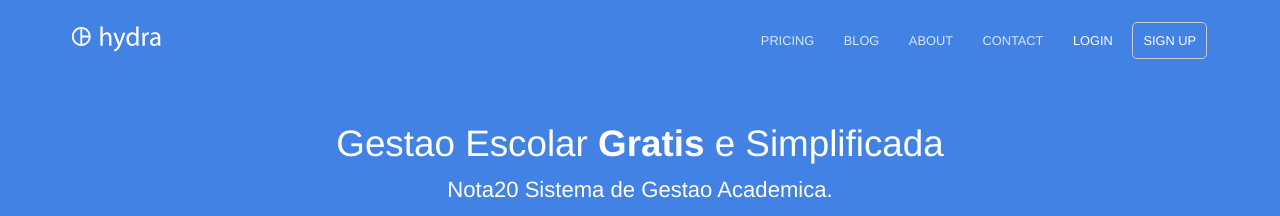
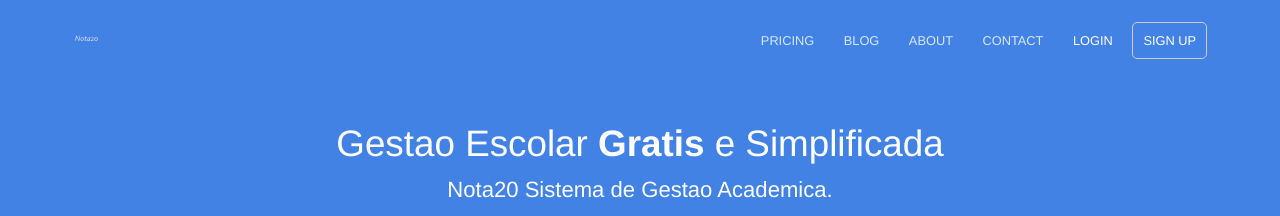
Before and after one commit to Manguena/manguena.github.io, a Jekyll site: the page built from index.html, in a window 1280 px wide. Shown: the top 216 px of the page. Built offline with Jekyll 4.4.1, drawn with Linux system fonts in a browser that asks for light colours.

```diff
--- a/_layouts/default.html
+++ b/_layouts/default.html
@@ -23,7 +23,7 @@
 	<body>
 		<header>
 			<div class="container">
-				<div class="company-name"><a href="{{ site.baseurl }}/"><img src="{{ site.baseurl }}/images/logo.svg" alt="Hydra Logo" width="95" height="33" /></a></div>
+				<div class="company-name"><a href="{{ site.baseurl }}/"><img src="{{ site.baseurl }}/images/nota20icon.svg" alt="Hydra Logo" width="95" height="33" /></a></div>
 				{% include navigation.html %}
 			</div>
 		</header>
```
